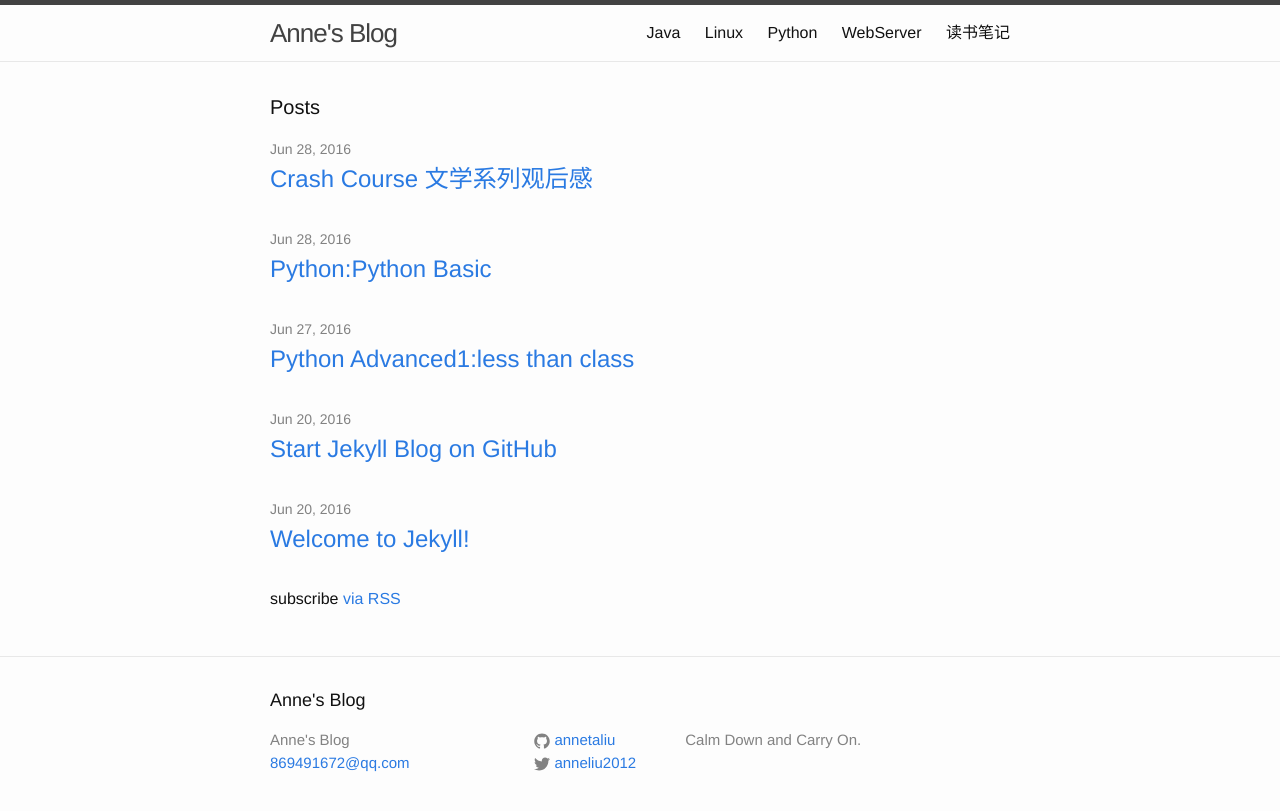
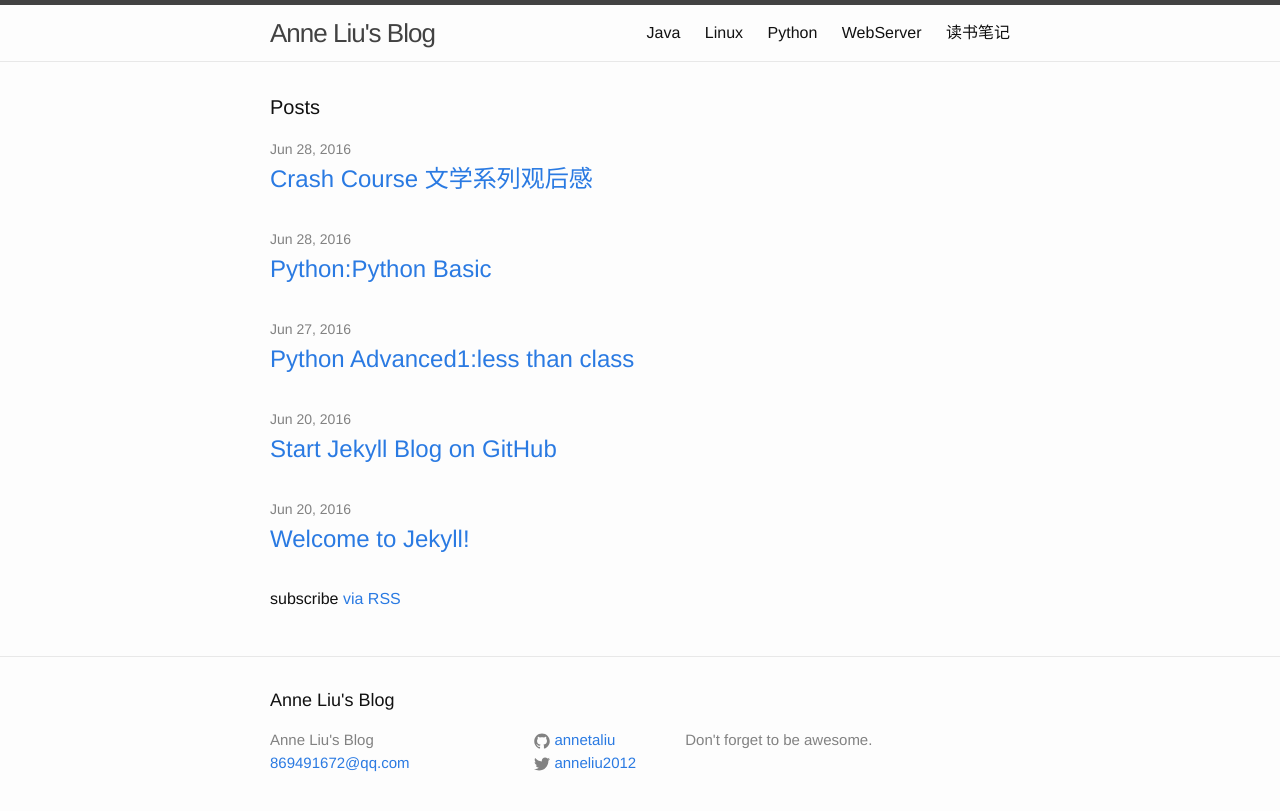
Before and after one commit to annetaliu/annetaliu.github.io, a Jekyll site: the page built from index.html, in a window 1280 px wide. Shown: the top 811 px of the page. Built offline with Jekyll 4.4.1, drawn with Linux system fonts in a browser that asks for light colours.

Commit message:
update config

```diff
--- a/_config.yml
+++ b/_config.yml
@@ -6,10 +6,10 @@
 # 'jekyll serve'. If you change this file, please restart the server process.
 
 # Site settings
-title: Anne's Blog
+title: Anne Liu's Blog
 email: 869491672@qq.com
 description: > # this means to ignore newlines until "baseurl:"
-  Calm Down and Carry On.
+  Don't forget to be awesome.
 baseurl: "" # the subpath of your site, e.g. /blog
 url: "http://yourdomain.com" # the base hostname & protocol for your site
 twitter_username: anneliu2012
```
